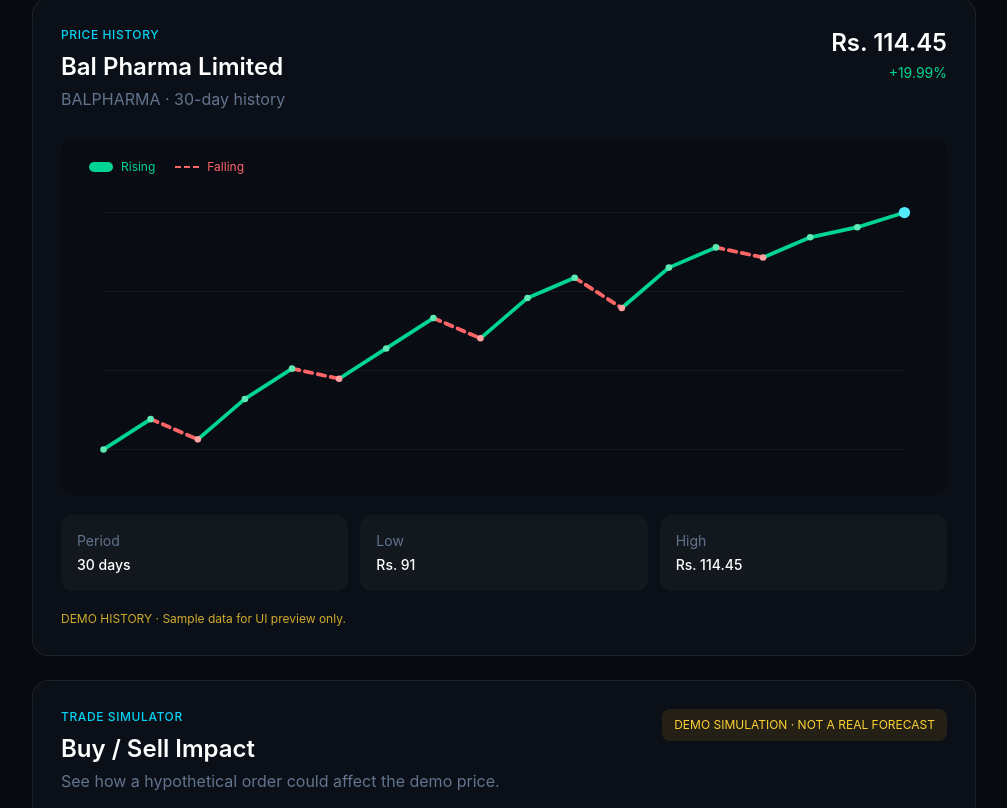
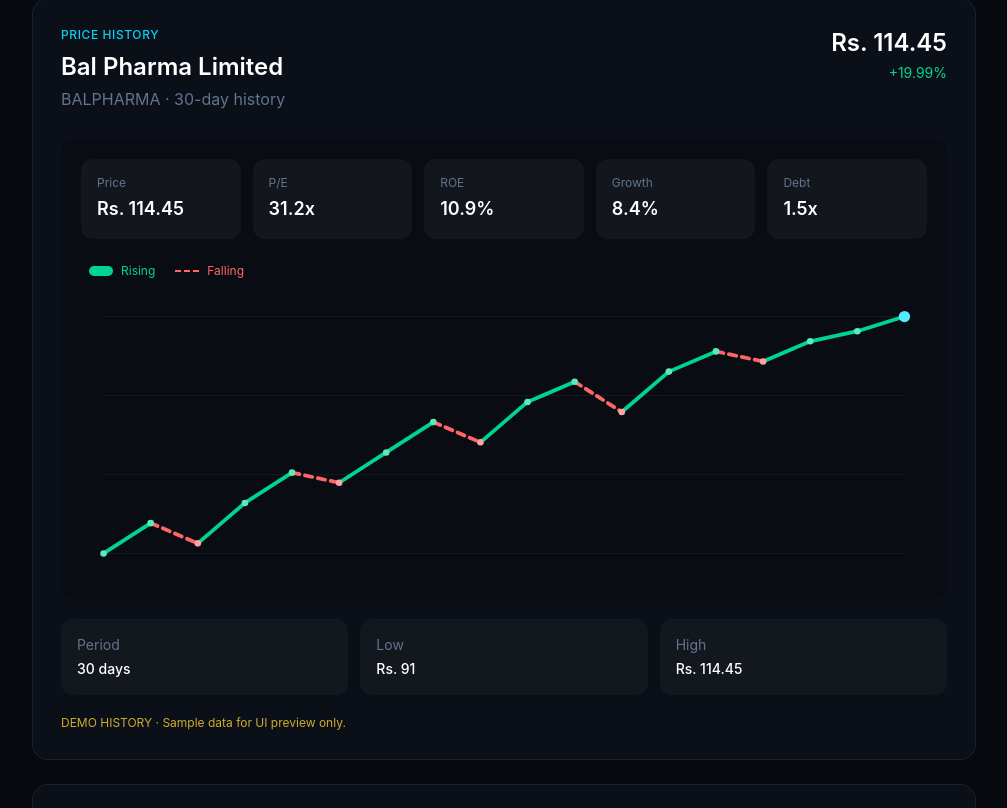
Before and after one commit to intersprit123/CodeX, a Next.js app: page /markets in a window 1280 px wide. Shown: the part 1172-1980 px from the top of the page, without its empty margins (264-1271 px from the left). Built offline with nearby package versions, Linux system fonts and the light colour scheme.

Commit message:
Add fundamentals to market chart

```diff
--- a/app/markets/page.tsx
+++ b/app/markets/page.tsx
@@ -3,14 +3,14 @@
 import { useMemo, useState } from 'react'
 
 const quotes = [
-  { symbol: 'NOVARTIND', name: 'Novartis India Ltd', price: 2186.40, changePercent: 20, currency: 'INR' },
-  { symbol: 'SHIVALIK', name: 'Shivalik Rasayan Ltd', price: 384.90, changePercent: 20, currency: 'INR' },
-  { symbol: 'GOACARBON', name: 'Goa Carbon Limited', price: 463.50, changePercent: 20, currency: 'INR' },
-  { symbol: 'SREEL', name: 'SREEL', price: 345.01, changePercent: 20, currency: 'INR' },
-  { symbol: 'BALPHARMA', name: 'Bal Pharma Limited', price: 114.45, changePercent: 19.99, currency: 'INR' },
-  { symbol: 'CFEL', name: 'CFEL', price: 38.65, changePercent: 19.99, currency: 'INR' },
-  { symbol: 'MEDICAPQ', name: 'MEDICAPQ', price: 30.74, changePercent: 19.98, currency: 'INR' },
-  { symbol: 'ANMOL', name: 'Anmol India Ltd', price: 13.63, changePercent: 19.77, currency: 'INR' },
+  { symbol: 'NOVARTIND', name: 'Novartis India Ltd', price: 2186.40, changePercent: 20, currency: 'INR', pe: 28.4, roe: 18.2, growth: 12.5, debt: 0.4 },
+  { symbol: 'SHIVALIK', name: 'Shivalik Rasayan Ltd', price: 384.90, changePercent: 20, currency: 'INR', pe: 22.8, roe: 16.4, growth: 14.2, debt: 0.7 },
+  { symbol: 'GOACARBON', name: 'Goa Carbon Limited', price: 463.50, changePercent: 20, currency: 'INR', pe: 18.6, roe: 12.8, growth: 9.7, debt: 1.1 },
+  { symbol: 'SREEL', name: 'SREEL', price: 345.01, changePercent: 20, currency: 'INR', pe: 24.1, roe: 14.6, growth: 11.3, debt: 0.8 },
+  { symbol: 'BALPHARMA', name: 'Bal Pharma Limited', price: 114.45, changePercent: 19.99, currency: 'INR', pe: 31.2, roe: 10.9, growth: 8.4, debt: 1.5 },
+  { symbol: 'CFEL', name: 'CFEL', price: 38.65, changePercent: 19.99, currency: 'INR', pe: 19.7, roe: 13.2, growth: 10.6, debt: 0.9 },
+  { symbol: 'MEDICAPQ', name: 'MEDICAPQ', price: 30.74, changePercent: 19.98, currency: 'INR', pe: 26.5, roe: 11.8, growth: 13.1, debt: 0.6 },
+  { symbol: 'ANMOL', name: 'Anmol India Ltd', price: 13.63, changePercent: 19.77, currency: 'INR', pe: 21.3, roe: 15.1, growth: 9.2, debt: 0.5 },
 ]
 
 const history: Record<string, number[]> = {
@@ -94,7 +94,38 @@
       <div className="flex flex-wrap gap-2 mt-4"><button onClick={() => addToWatchlist(quote.symbol)} className="px-3 py-2 rounded-lg bg-white/5 text-xs hover:bg-white/10">☆ Watchlist</button><button onClick={() => addToPortfolio(quote.symbol, quote.price)} className="px-3 py-2 rounded-lg bg-white/5 text-xs hover:bg-white/10">+ Portfolio</button><button onClick={() => createAlert(quote.symbol)} className="px-3 py-2 rounded-lg bg-white/5 text-xs hover:bg-white/10">⚡ Alert</button><a href={`/stock/${quote.symbol}`} className="px-3 py-2 rounded-lg bg-cyan-400/10 text-cyan-300 text-xs">Details →</a></div>
     </div>)}</div>
 
-    <section className="glass rounded-2xl mt-10 p-5 md:p-7"><div className="flex flex-col md:flex-row md:items-start justify-between gap-4"><div><div className="text-cyan-400 text-xs font-medium tracking-wider">PRICE HISTORY</div><h2 className="text-2xl font-semibold mt-2">{selectedQuote.name}</h2><p className="text-slate-500 mt-1">{selectedQuote.symbol} · 30-day history</p></div><div className="text-right"><div className="text-2xl font-semibold">Rs. {selectedQuote.price.toLocaleString('en-IN', { minimumFractionDigits: 2, maximumFractionDigits: 2 })}</div><div className="text-emerald-400 text-sm mt-1">+{selectedQuote.changePercent.toFixed(2)}%</div></div></div><div className="mt-7 rounded-xl bg-black/20 p-3 md:p-5 overflow-hidden"><FakeChart values={values} /></div><div className="grid grid-cols-3 gap-3 mt-5 text-sm"><div className="rounded-xl bg-white/[.03] p-4"><div className="text-slate-500">Period</div><div className="mt-1 font-medium">30 days</div></div><div className="rounded-xl bg-white/[.03] p-4"><div className="text-slate-500">Low</div><div className="mt-1 font-medium">Rs. {low.toLocaleString('en-IN', { maximumFractionDigits: 2 })}</div></div><div className="rounded-xl bg-white/[.03] p-4"><div className="text-slate-500">High</div><div className="mt-1 font-medium">Rs. {high.toLocaleString('en-IN', { maximumFractionDigits: 2 })}</div></div></div><div className="mt-5 text-xs text-amber-300/80">DEMO HISTORY · Sample data for UI preview only.</div></section>
+    <section className="glass rounded-2xl mt-10 p-5 md:p-7"><div className="flex flex-col md:flex-row md:items-start justify-between gap-4"><div><div className="text-cyan-400 text-xs font-medium tracking-wider">PRICE HISTORY</div><h2 className="text-2xl font-semibold mt-2">{selectedQuote.name}</h2><p className="text-slate-500 mt-1">{selectedQuote.symbol} · 30-day history</p></div><div className="text-right"><div className="text-2xl font-semibold">Rs. {selectedQuote.price.toLocaleString('en-IN', { minimumFractionDigits: 2, maximumFractionDigits: 2 })}</div><div className="text-emerald-400 text-sm mt-1">+{selectedQuote.changePercent.toFixed(2)}%</div></div></div><div className="mt-7 rounded-xl bg-black/20 p-3 md:p-5 overflow-hidden">
+  <div className="grid grid-cols-2 md:grid-cols-5 gap-3 mb-6">
+    <div className="rounded-xl bg-white/[.04] p-4">
+      <div className="text-xs text-slate-500">Price</div>
+      <div className="text-lg font-semibold mt-1">
+        Rs. {selectedQuote.price.toLocaleString('en-IN', { minimumFractionDigits: 2, maximumFractionDigits: 2 })}
+      </div>
+    </div>
+
+    <div className="rounded-xl bg-white/[.04] p-4">
+      <div className="text-xs text-slate-500">P/E</div>
+      <div className="text-lg font-semibold mt-1">{selectedQuote.pe.toFixed(1)}x</div>
+    </div>
+
+    <div className="rounded-xl bg-white/[.04] p-4">
+      <div className="text-xs text-slate-500">ROE</div>
+      <div className="text-lg font-semibold mt-1">{selectedQuote.roe.toFixed(1)}%</div>
+    </div>
+
+    <div className="rounded-xl bg-white/[.04] p-4">
+      <div className="text-xs text-slate-500">Growth</div>
+      <div className="text-lg font-semibold mt-1">{selectedQuote.growth.toFixed(1)}%</div>
+    </div>
+
+    <div className="rounded-xl bg-white/[.04] p-4">
+      <div className="text-xs text-slate-500">Debt</div>
+      <div className="text-lg font-semibold mt-1">{selectedQuote.debt.toFixed(1)}x</div>
+    </div>
+  </div>
+
+  <FakeChart values={values} />
+</div><div className="grid grid-cols-3 gap-3 mt-5 text-sm"><div className="rounded-xl bg-white/[.03] p-4"><div className="text-slate-500">Period</div><div className="mt-1 font-medium">30 days</div></div><div className="rounded-xl bg-white/[.03] p-4"><div className="text-slate-500">Low</div><div className="mt-1 font-medium">Rs. {low.toLocaleString('en-IN', { maximumFractionDigits: 2 })}</div></div><div className="rounded-xl bg-white/[.03] p-4"><div className="text-slate-500">High</div><div className="mt-1 font-medium">Rs. {high.toLocaleString('en-IN', { maximumFractionDigits: 2 })}</div></div></div><div className="mt-5 text-xs text-amber-300/80">DEMO HISTORY · Sample data for UI preview only.</div></section>
 
     <section className="glass rounded-2xl mt-6 p-5 md:p-7">
       <div className="flex flex-col md:flex-row md:items-start md:justify-between gap-4">
```
